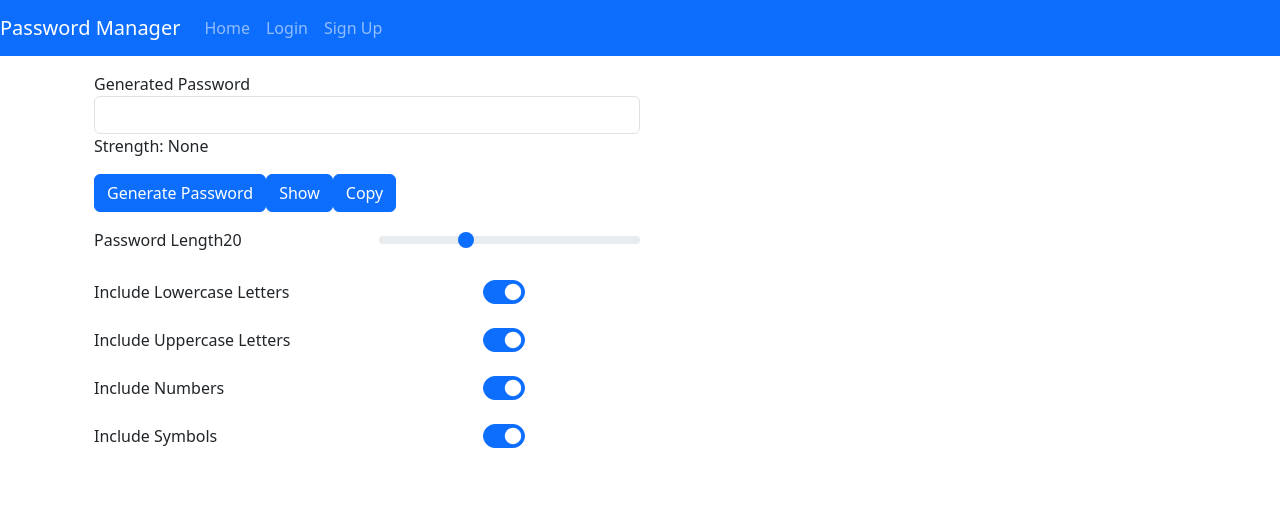
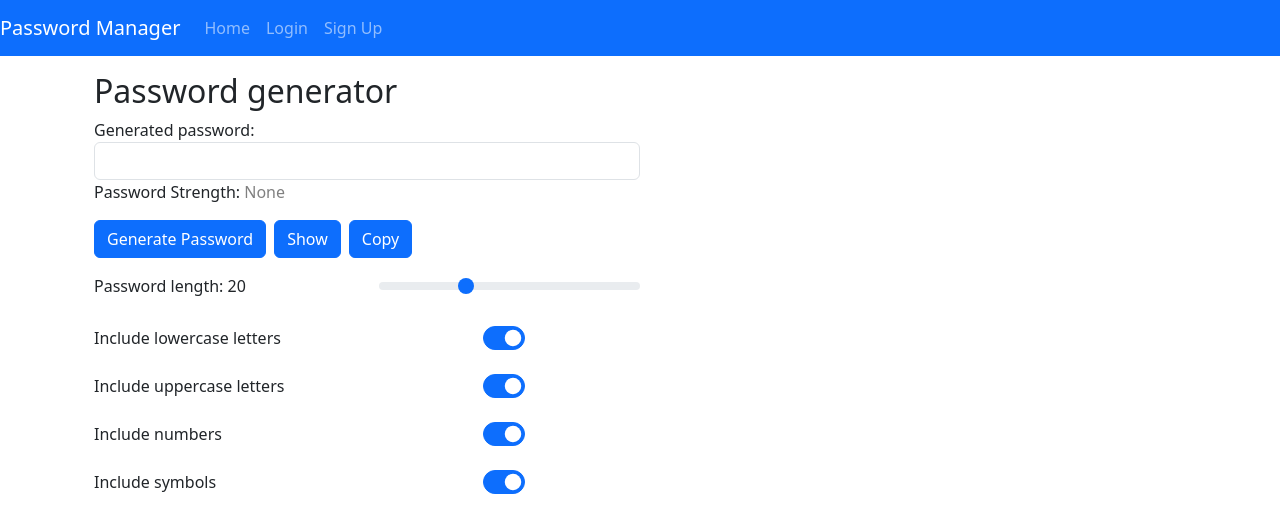
Before and after one commit to bro256/bg.manager.ui, a React (Create React App) app: page /generator in a window 1280 px wide. Shown: the top 532 px of the page. Built offline with nearby package versions, Linux system fonts and the light colour scheme.

Commit message:
Generate password page improvements

```diff
--- a/src/components/PasswordGenerator.js
+++ b/src/components/PasswordGenerator.js
@@ -67,9 +67,11 @@ const PasswordGenerator = () => {
   return (
     <div className="container">
       <div className="col-md-6">
+        <h2>Password generator</h2>
         <div>
-              <label htmlFor="password">Generated Password</label>
+          <label htmlFor="password">Generated password:</label>
         </div>
+
         <div>
           <input
             className="form-control"
@@ -81,13 +83,13 @@ const PasswordGenerator = () => {
           />
         </div>
 
+        <div className="mb-3">
+          Password Strength:{" "}
+          <span style={{ color: getColorForPasswordStrength(strength) }}>
+            {strength}
+          </span>
+        </div>
 
-
-
-            <div className="mb-3">
-              <span>Strength: </span>
-              <span id="password-strength">{strength}</span>
-            </div>
         <div className="mb-3">
           <button
             className="btn btn-primary"
@@ -97,7 +99,7 @@ const PasswordGenerator = () => {
             Generate Password
           </button>
           <button
-                className="btn btn-primary"
+            className="btn btn-primary mx-2"
             type="button"
             onClick={() => toggleTextVisibility()}
           >
@@ -111,15 +113,17 @@ const PasswordGenerator = () => {
             Copy
           </button>
         </div>
+
         <div className="row mb-3">
           <div className="col-md-6">
             <label className="form-label" htmlFor="length">
-                  Password Length
+              Password length:&#160;
             </label>
             <output className="form-range-output" htmlFor="length">
               {length}
             </output>
           </div>
+
           <div className="col-md-6">
             <input
               type="range"
@@ -130,12 +134,14 @@ const PasswordGenerator = () => {
               id="length"
               onChange={handleLengthChange}
             />
+
           </div>
         </div>
+
         {/* Include Lowercase Letters */}
         <div className="d-flex align-items-center mb-3">
           <label className="col-md-6" htmlFor="lowercase">
-                Include Lowercase Letters
+            Include lowercase letters
           </label>
           <div className="form-check form-switch col-md-6 d-flex justify-content-center">
             <input
@@ -148,11 +154,10 @@ const PasswordGenerator = () => {
           </div>
         </div>
 
-
         {/* Include Uppercase Letters */}
         <div className="d-flex align-items-center mb-3">
           <label className="col-md-6" htmlFor="uppercase">
-                Include Uppercase Letters
+            Include uppercase letters
           </label>
           <div className="form-check form-switch col-md-6 d-flex justify-content-center">
             <input
@@ -168,7 +173,7 @@ const PasswordGenerator = () => {
         {/* Include Numbers */}
         <div className="d-flex align-items-center mb-3">
           <label className="col-md-6" htmlFor="numbers">
-                Include Numbers
+            Include numbers
           </label>
           <div className="form-check form-switch col-md-6 d-flex justify-content-center">
             <input
@@ -180,10 +185,11 @@ const PasswordGenerator = () => {
             />
           </div>
         </div>
+
         {/* Include Symbols */}
         <div className="d-flex align-items-center mb-3">
           <label className="col-md-6" htmlFor="symbols">
-                Include Symbols
+            Include symbols
           </label>
           <div className="form-check form-switch col-md-6 d-flex justify-content-center">
             <input
```
Lines whose indentation alone changed are shown as unchanged.
